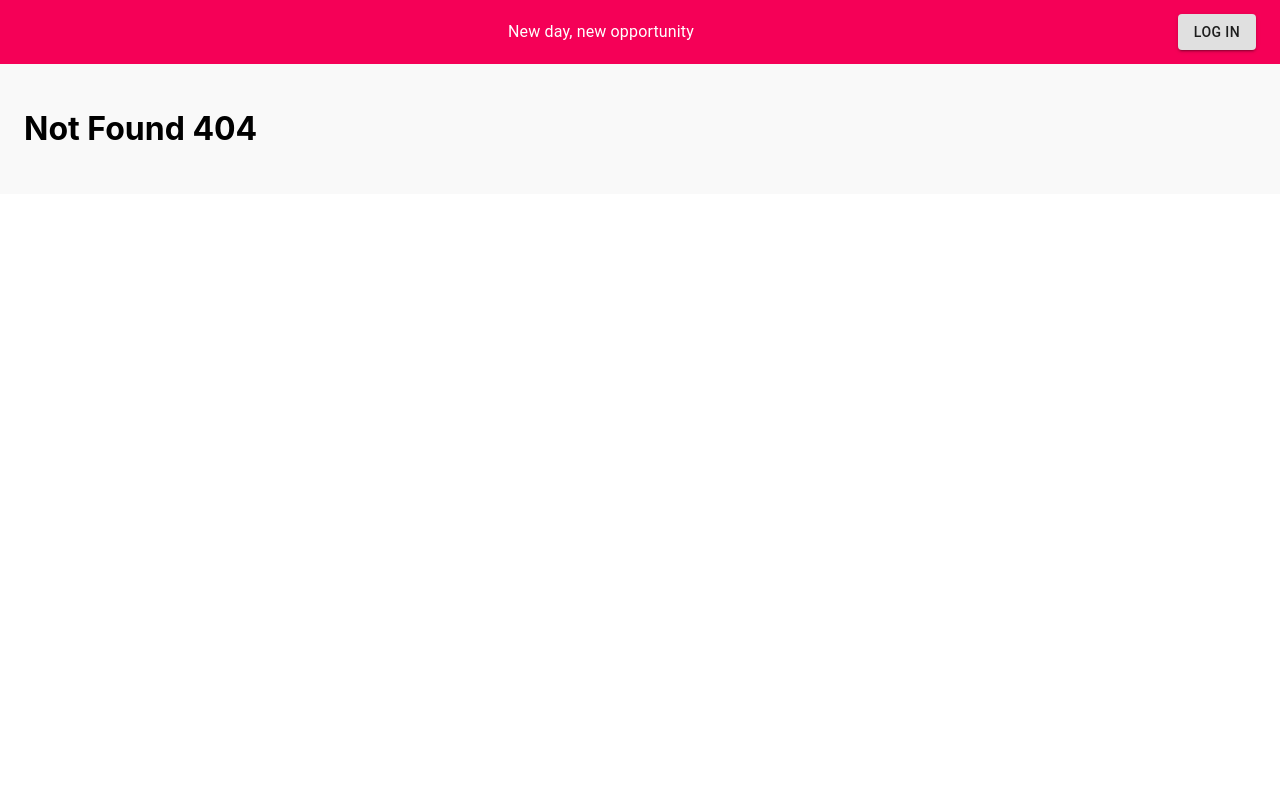
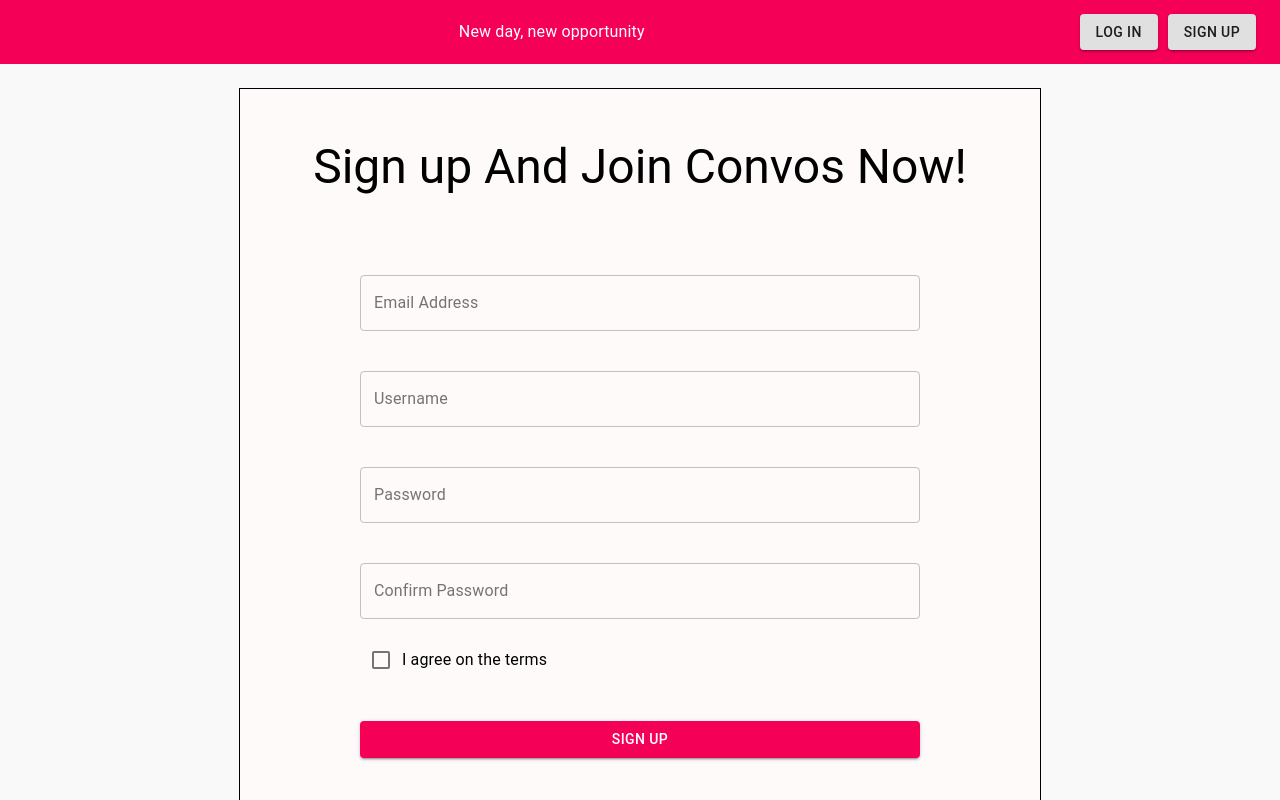
Before and after one commit to v3rti/capp-pfe, a React (Create React App) app: page /Signup in a window 1280 px wide. Before the commit this address had no page. Shown: the top 800 px of the page. Built offline with nearby package versions, Linux system fonts and the light colour scheme; the HTML template or start-up script is replaced by a standard one.

Commit message:
made a signup form sample, added a log out list in tha drawer, works fine

```diff
--- a/src/App.js
+++ b/src/App.js
@@ -5,9 +5,11 @@ import NotFound from './Components/NotFound';
 import HomePage from './Components/HomePage';
 import Friends from './Components/Friends';
 import Search from './Components/Search';
-import Login from './LoginPage/Login';
+import Login from './Components/LoginPage/Login';
 import DefaultLayout from './Components/Layout/DefaultLayout';
 import NoAccLayout from './Components/Layout/NoAccLay';
+import Signup from './Components/LoginPage/Signup';
+import Logout from './Components/LoginPage/Logout';
 
 import {BrowserRouter, Route, Switch} from 'react-router-dom';
 import GlobalState from './Components/ContextTest/GlobalState';
@@ -41,6 +43,12 @@ function App() {
                 <Route exact path="/Login">
                   <Login />
                 </Route>
+                <Route exact path="/Signup">
+                  <Signup />
+                </Route>
+                <Route exact path="/Logout">
+                  <Logout />
+                </Route>
                 <Route exact path="/deflayout">
                   <DefaultLayout />
                 </Route>
--- a/src/Components/HomePage.js
+++ b/src/Components/HomePage.js
@@ -3,7 +3,7 @@ import { Card, CardMedia, CardContent, Typography, CardActions, Button } from '@
 import {makeStyles} from '@material-ui/core';
 import {useHistory} from 'react-router-dom';
 import MyContext from './ContextTest/MyContext';
-import Login from '../LoginPage/Login';
+import Login from './LoginPage/Login';
 
 const useStyles = makeStyles({
   cardsWrapper: {
--- a/src/Components/Layout/NewNav.js
+++ b/src/Components/Layout/NewNav.js
@@ -61,7 +61,10 @@ function DefaultLayout({children}) {
            </Avatar>
            </IconButton>
            </>
-           : <Button variant="contained" onClick={() => history.push('/Login')}>Log in</Button>}
+           : <div>
+             <Button className={classes.buttonMargin} variant="contained" onClick={() => history.push('/Login')}>Log in</Button>
+             <Button variant="contained" onClick={() => history.push('/Signup')}>Sign up</Button>
+             </div>}
         </Toolbar>
       </AppBar>
 
--- a/src/Components/Layout/Styles.js
+++ b/src/Components/Layout/Styles.js
@@ -48,6 +48,9 @@ const useStyles = makeStyles((theme) => {
     },
     avaIcon: {
       marginLeft: 5
+    },
+    buttonMargin: {
+      marginRight: 10
     }
   }
 })
--- a/src/LoginPage/Login.js
+++ b/src/Components/LoginPage/Login.js
@@ -1,5 +1,5 @@
 import React, {useContext} from 'react';
-import MyContext from '../Components/ContextTest/MyContext';
+import MyContext from '../ContextTest/MyContext';
 import LoginForm from './LoginForm';
 import {useHistory} from 'react-router-dom';
 
--- a/src/LoginPage/LoginForm.js
+++ b/src/Components/LoginPage/LoginForm.js
@@ -1,7 +1,7 @@
 import { TextField,Button, Typography } from '@material-ui/core';
 import React, {useContext} from 'react';
 import {useHistory} from 'react-router-dom';
-import MyContext from '../Components/ContextTest/MyContext';
+import MyContext from '../ContextTest/MyContext';
 import useStyles from './Styles';
 
 
--- /dev/null
+++ b/src/Components/LoginPage/Logout.js
@@ -0,0 +1,18 @@
+import React, {useContext} from 'react';
+import MyContext from '../ContextTest/MyContext';
+
+
+
+function Logout(){
+
+  const {isLoggedIn, setIsLoggedIn} = useContext(MyContext);
+
+  return(<>
+    You Are now logged out.
+
+    {isLoggedIn ? setIsLoggedIn(false) : null}
+  </>)
+
+}
+
+export default Logout;
--- /dev/null
+++ b/src/Components/LoginPage/Signup.js
@@ -0,0 +1,40 @@
+import { Button, Checkbox, FormControlLabel, TextField, Typography } from '@material-ui/core';
+import React from 'react';
+import useStyles from './Styles';
+
+
+
+function Signup(){
+
+  const classes = useStyles();
+
+  function handleSignup(e){
+    e.preventDefault();
+  }
+
+  return(
+  <div>
+    <div className={classes.signupWrapper}>
+      <Typography className={classes.textTitle} variant="h3">
+        Sign up And Join Convos Now!
+      </Typography>
+      <form onSubmit={handleSignup} className={classes.signUpForm}>
+          <TextField className={classes.loginInputs} variant="outlined" label="Email Address" />
+          <TextField className={classes.loginInputs} variant="outlined" label="Username" />
+          <TextField type="password" className={classes.loginInputs} variant="outlined" label="Password" />
+          <TextField type="password" className={classes.loginInputs} variant="outlined" label="Confirm Password" />
+          <FormControlLabel className={classes.checkBox}
+          control={<Checkbox name="checkTerms" />}
+          label="I agree on the terms" />
+          <Button type="submit" variant="contained" color="secondary" className={classes.loginButton}>
+            Sign Up
+          </Button>
+      </form>
+    </div>
+  </div>
+
+
+)}
+
+
+export default Signup;
--- a/src/LoginPage/Styles.js
+++ b/src/Components/LoginPage/Styles.js
@@ -16,16 +16,32 @@ const useStyles = makeStyles({
     width: "auto"
   },
   loginButton: {
-    margin:"50px 100px"
+    margin:"40px 100px"
   },
   loginInputs: {
     margin: "20px 100px"
   },
   textTitle: {
-  display: "flex",
-   justifyContent: "center",
-   marginTop: "50px"
-
+    display: "flex",
+    justifyContent: "center",
+    marginTop: "50px"
+  },
+  signUpForm: {
+    display: "flex",
+    flexDirection:"column",
+    marginTop: "40px",
+    padding: "20px",
+    width: "auto"
+  },
+  signupWrapper: {
+    width: "800px",
+    margin: "auto",
+    height: "800px",
+    backgroundColor: "#FFFAFA",
+    border: "0.5px solid black"
+  },
+  checkBox: {
+    margin:"0 100px"
   }
 
 });
--- a/src/Components/Pages.js
+++ b/src/Components/Pages.js
@@ -3,6 +3,7 @@ import HomeOutlinedIcon from '@material-ui/icons/HomeOutlined';
 import MessageOutlinedIcon from '@material-ui/icons/MessageOutlined';
 import GroupOutlinedIcon from '@material-ui/icons/GroupOutlined';
 import SearchOutlinedIcon from '@material-ui/icons/SearchOutlined';
+import ExitToAppOutlinedIcon from '@material-ui/icons/ExitToAppOutlined';
 
 const sitePages = [
 
@@ -31,7 +32,13 @@ const sitePages = [
       title: 'Search',
       icon: <SearchOutlinedIcon color="secondary" />,
       path: '/search'
-    }
+    },
+    {
+      title: 'Log out',
+      icon: <ExitToAppOutlinedIcon color="secondary" />,
+      path: '/logout'
+    },
+
 
 ]
 
```
